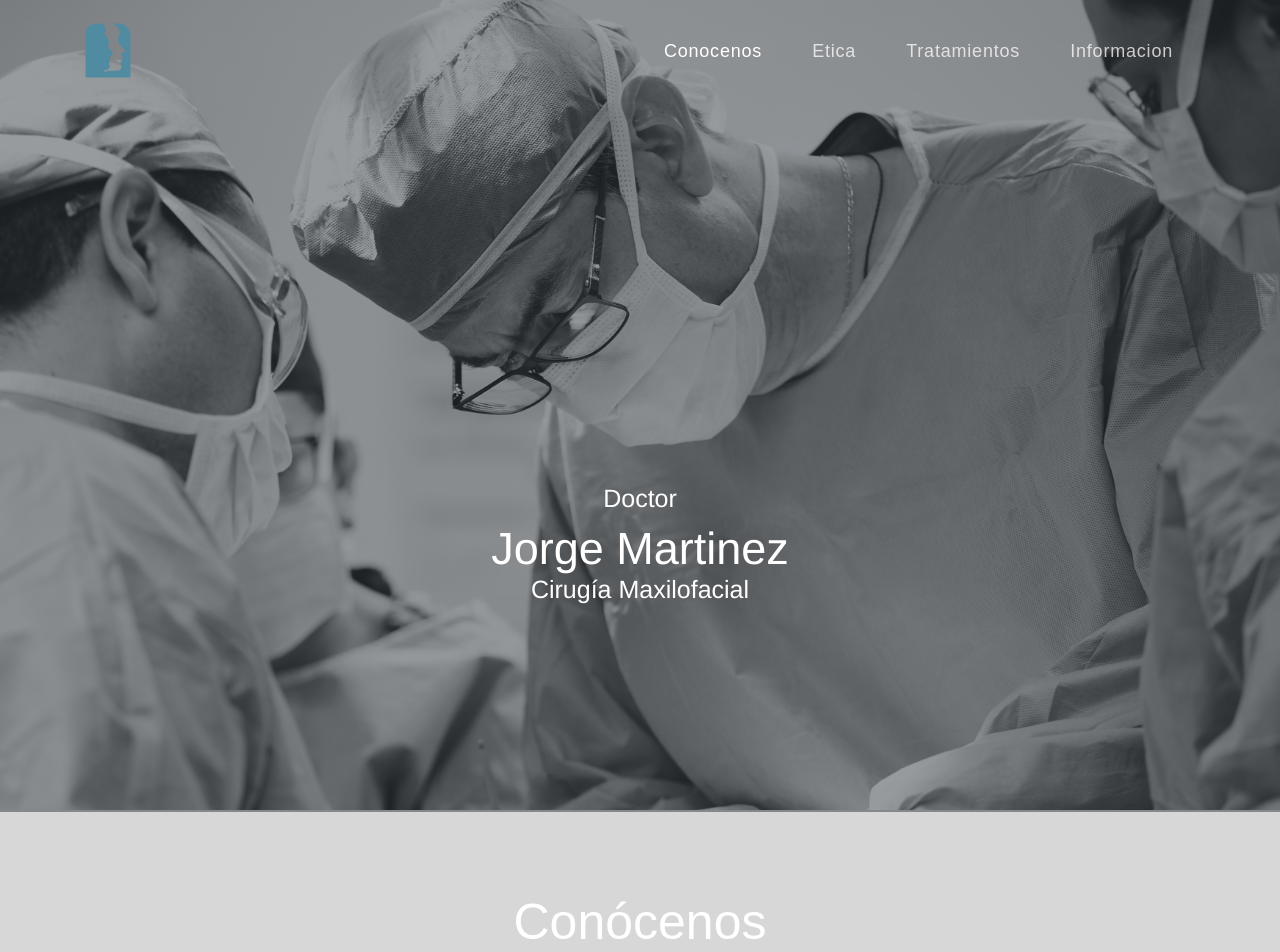
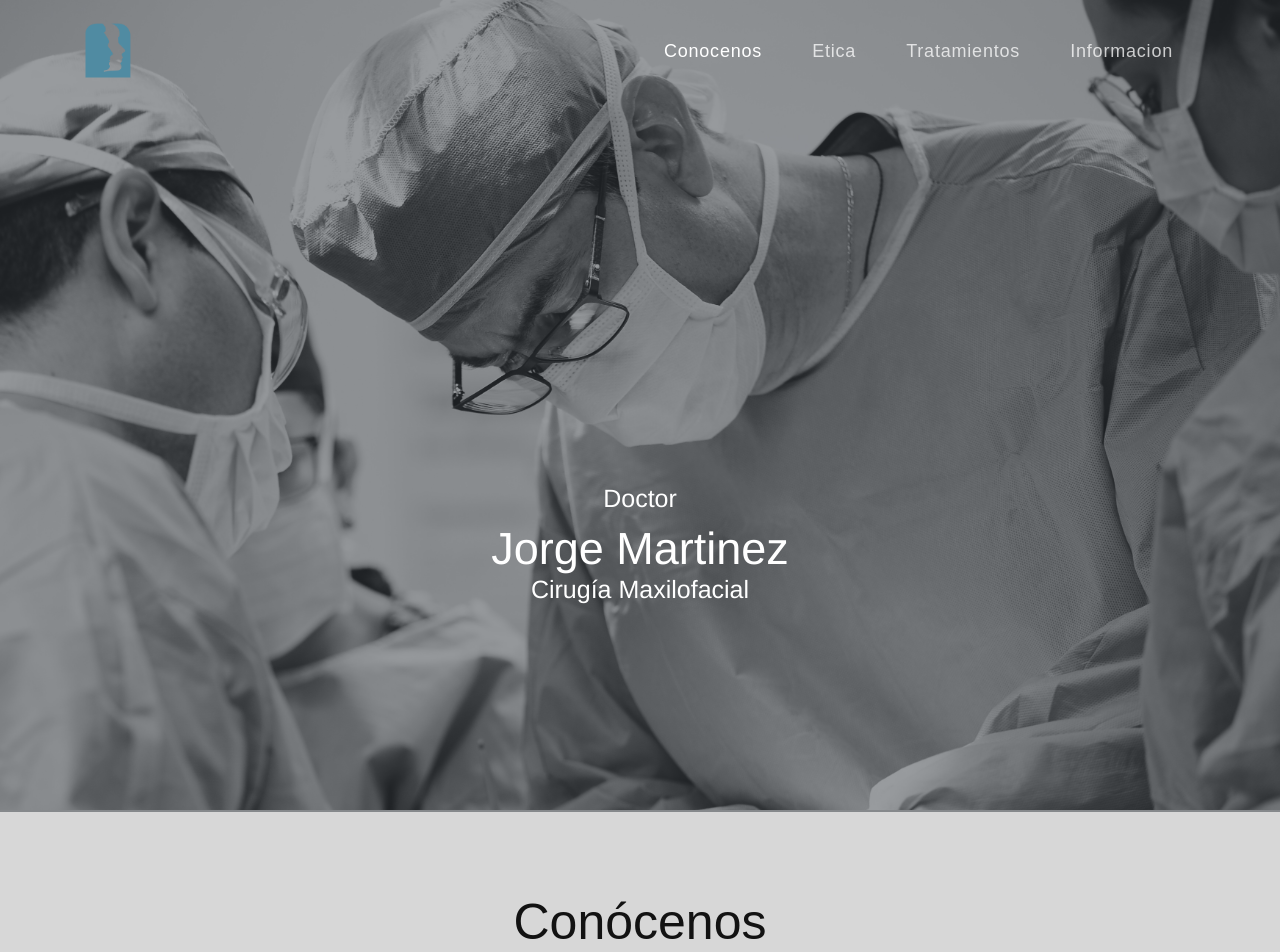
Before and after one commit to CarlosMtz1281/Dr.JorgeMtz, a React (Vite) app: page / in a window 1280 px wide. Shown: the top 952 px of the page. Built offline with nearby package versions, Linux system fonts and the light colour scheme.

Commit message:
conocenosNewPics
changed pictures and css

```diff
--- a/src/App.css
+++ b/src/App.css
@@ -247,7 +247,7 @@ nav.navbar .navbar-toggler[aria-expanded="true"] .navbar-toggler-icon {
   margin-top: 5vh;
   margin-bottom: 60px;
   text-align: center;
-  color: #fff;
+  color: #121212;
   font-size: 50px;
 
 }
--- a/src/components/Conocenos.jsx
+++ b/src/components/Conocenos.jsx
@@ -1,5 +1,7 @@
 
 import img1 from "../assets/fotos consultorio_/foto6.jpg"
+import img2 from "../assets/fotos consultorio_/foto10.jpg"
+import img3 from "../assets/fotos consultorio_/foto4.jpg"
 
 export default function Conocenos(){
     return(
@@ -24,7 +26,7 @@ export default function Conocenos(){
             </div>
             <div className="col-md-4">
                 <a href="javascript:void(0)" className="overlay-img">
-                    <img src={img1}  alt="Error"/>
+                    <img src={img2}  alt="Error"/>
                     <div className="overlay"></div>
                     <div className="des">
                         <h1 className="title">Diagnostico y tratamiento </h1>
@@ -36,7 +38,7 @@ export default function Conocenos(){
             </div>
             <div className="col-md-4" >
                 <a href="javascript:void(0)" className="overlay-img">
-                    <img src={img1}  alt="Error"/>
+                    <img src={img3}  alt="Error"/>
                     <div className="overlay"></div>
                     <div className="des">
                         <h1 className="title">Atencion Personal</h1>
```
